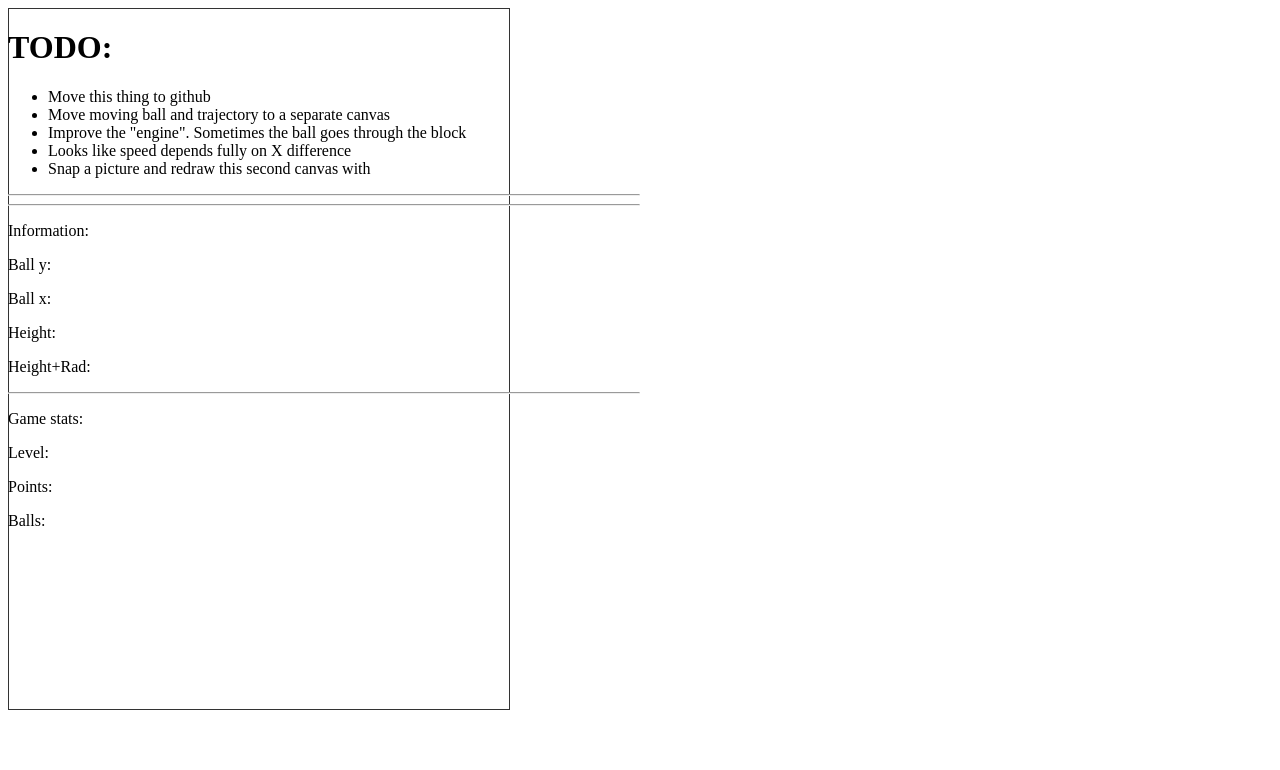
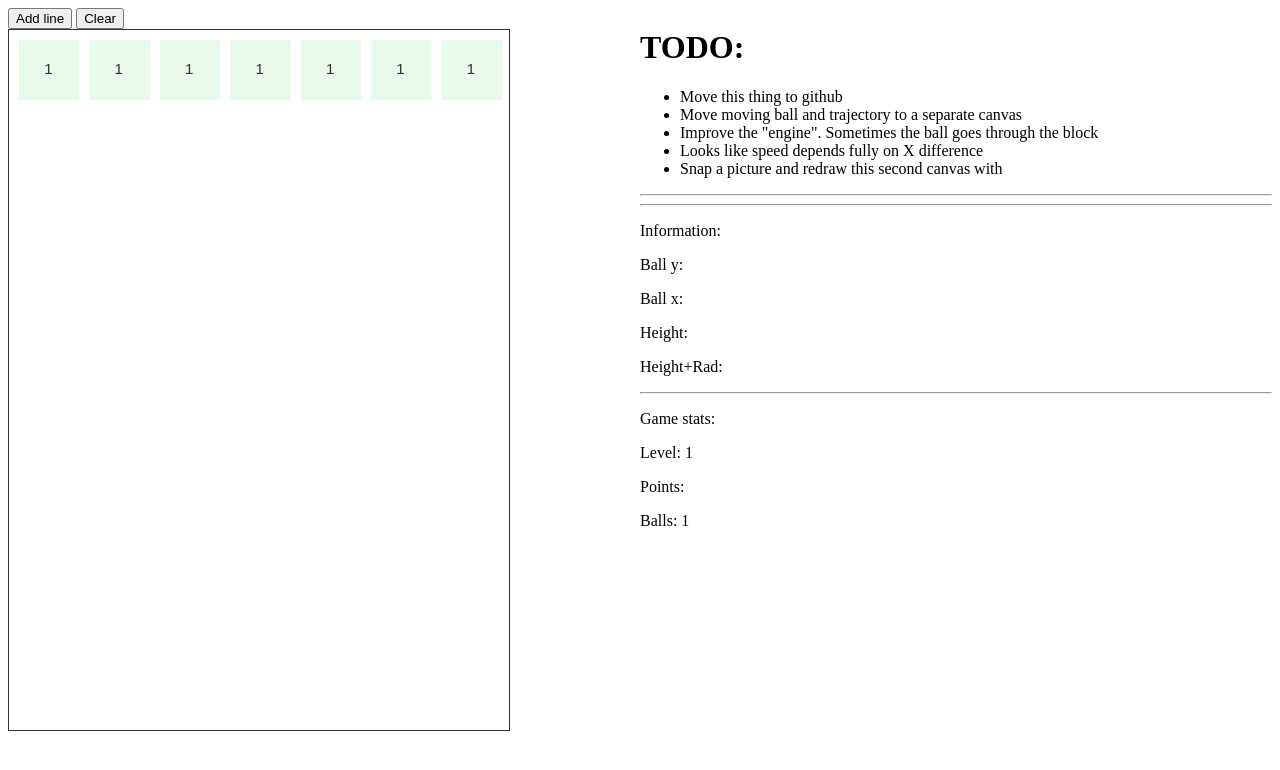
Before and after one commit to simvol/ballz, a plain HTML site: page index.html in a window 1280 px wide. Drawn offline with Linux system fonts and the light colour scheme.

Commit message:
ooops those buttons are important

```diff
--- a/index.html
+++ b/index.html
@@ -3,12 +3,12 @@
     <head>
         <meta charset='utf-8'/>
         <style>
-            #canvas {
+            /* #canvas {
                 top: 0;
                 left: 0;
-            }
+            } */
             canvas {
-                position: absolute;
+                /* position: absolute; */
                 border: 1px solid #333;
                 background: transparent;
             }
@@ -38,10 +38,10 @@
     </head>
     <body>
         <div class="columns">
-            <!-- <div>
+            <div>
                 <button id='but'>Add line</button>
                 <button id='clearbut'>Clear</button>
-            </div> -->
+            </div>
 
             <canvas id="canvas" width='500px' height='700px'></canvas>
         </div>
--- a/main.js
+++ b/main.js
@@ -63,9 +63,9 @@
       // prepareSquares(grid);
     }
 
-    document.getElementById('but').addEventListener('click', function(){
-      forward();
-    });
+    // document.getElementById('but').addEventListener('click', function(){
+    //   forward();
+    // });
 
     // for (var i = 0; i < numberOfLines; i++){
     //   forward();
```
